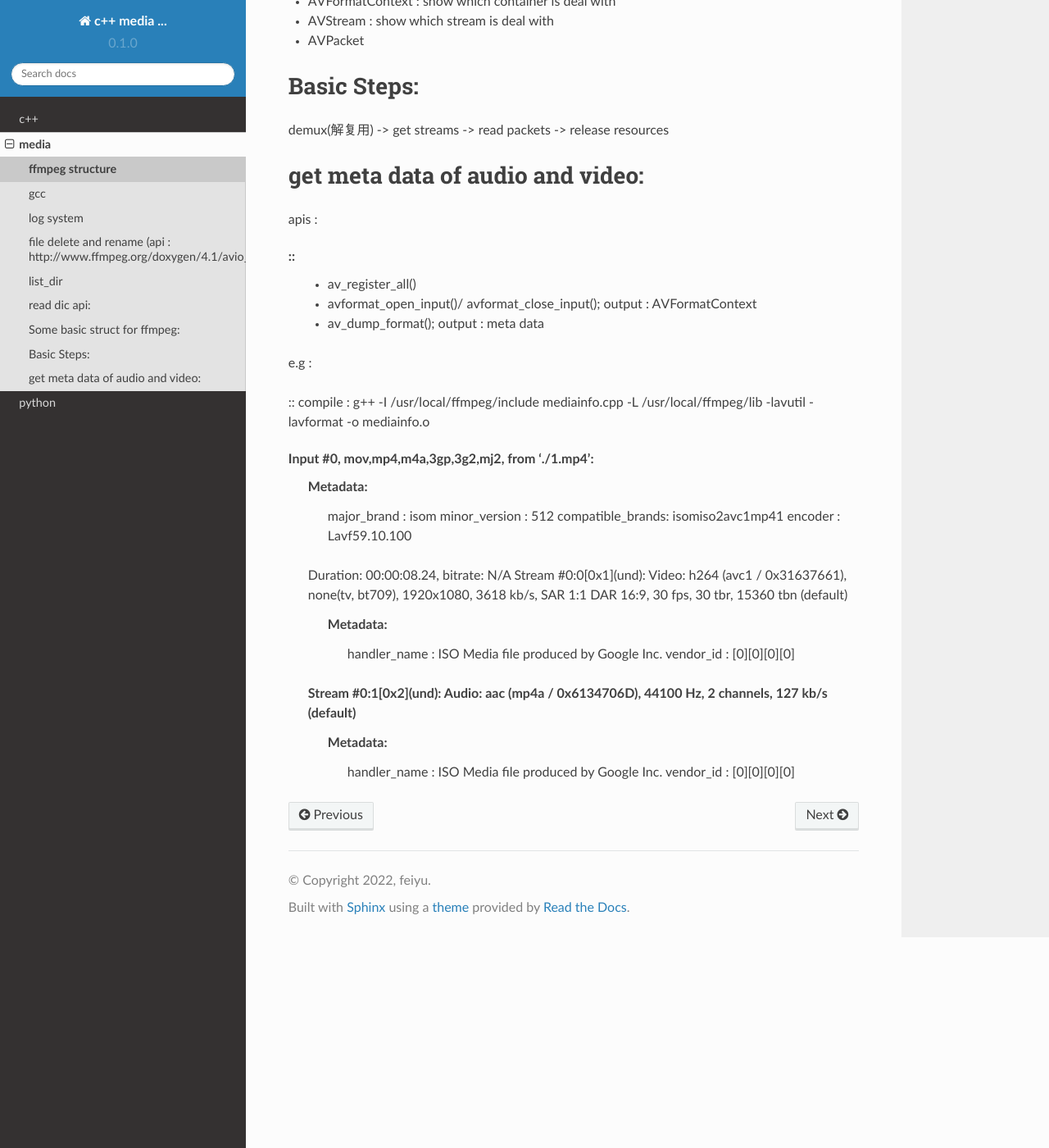
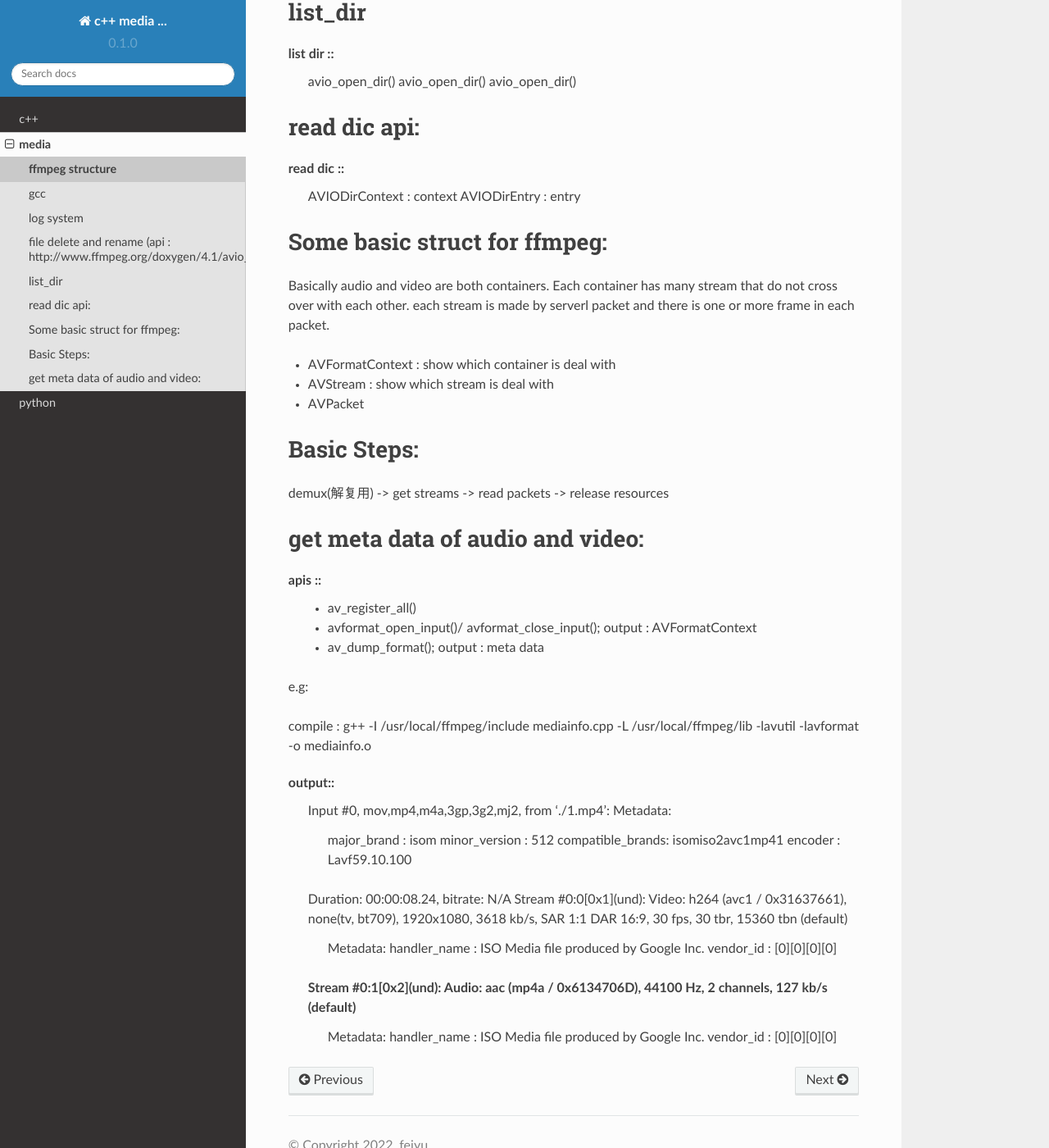
Before and after one commit to feiyuzhan/book, a Sphinx documentation site: the page built from docs/source/ffmpeg.rst, in a window 1280 px wide and 1400 px high, scrolled down 1029 px. Shown: the whole window at 82% size. Built offline with Sphinx 7.4.7 and the Read the Docs theme 2.0.0, drawn with Linux system fonts in a browser that asks for light colours; some of the changed text lies outside the part shown.

Commit message:
refresh layout

```diff
--- a/docs/source/ffmpeg.rst
+++ b/docs/source/ffmpeg.rst
@@ -16,7 +16,7 @@
 gcc
 =============
 
-.. code-block::
+compile option ::
     g++ -I /usr/local/ffmpeg/include delete_file.cpp -L /usr/local/ffmpeg/lib -lavformat -o delete_file.o
     g++ -I /usr/local/ffmpeg/include ffmpeg_list_dir.cpp -L /usr/local/ffmpeg/lib -lavformat -lavutil -o ffmpeg_list_dir.o
 
@@ -27,7 +27,7 @@
 1. should include <libavutil/log.h>
 2. api:
 
-.. code-block:: c
+log ::
     av_log_set_level()
     av_log()
 
@@ -37,7 +37,7 @@
 =============
 1. access to file system should include <libavformat/avio.h>
 
-.. code-block:: c
+file option ::
     avpriv_io_delete()
     avpriv_io_move()
 
@@ -46,17 +46,18 @@
 list_dir
 =============
 
-.. code-block:: c
+list dir ::
     avio_open_dir()
     avio_open_dir()
     avio_open_dir()
+
 
 
 read dic api:
 =============
 
 
-.. code-block:: c
+read dic ::
     AVIODirContext : context
     AVIODirEntry : entry
 
@@ -81,30 +82,28 @@
 get meta data of audio and video:
 ==============
 
-apis :
-
-::
+apis ::
     * av_register_all()
     * avformat_open_input()/ avformat_close_input(); output : AVFormatContext
     * av_dump_format(); output : meta data
 
-e.g :
+e.g:
 
-::
 compile : g++ -I /usr/local/ffmpeg/include mediainfo.cpp -L /usr/local/ffmpeg/lib  -lavutil -lavformat -o mediainfo.o
 
-Input #0, mov,mp4,m4a,3gp,3g2,mj2, from './1.mp4':
-  Metadata:
-    major_brand     : isom
-    minor_version   : 512
-    compatible_brands: isomiso2avc1mp41
-    encoder         : Lavf59.10.100
-  Duration: 00:00:08.24, bitrate: N/A
-  Stream #0:0[0x1](und): Video: h264 (avc1 / 0x31637661), none(tv, bt709), 1920x1080, 3618 kb/s, SAR 1:1 DAR 16:9, 30 fps, 30 tbr, 15360 tbn (default)
+output::
+    Input #0, mov,mp4,m4a,3gp,3g2,mj2, from './1.mp4':
     Metadata:
-      handler_name    : ISO Media file produced by Google Inc.
-      vendor_id       : [0][0][0][0]
-  Stream #0:1[0x2](und): Audio: aac (mp4a / 0x6134706D), 44100 Hz, 2 channels, 127 kb/s (default)
-    Metadata:
-      handler_name    : ISO Media file produced by Google Inc.
-      vendor_id       : [0][0][0][0]
+        major_brand     : isom
+        minor_version   : 512
+        compatible_brands: isomiso2avc1mp41
+        encoder         : Lavf59.10.100
+    Duration: 00:00:08.24, bitrate: N/A
+    Stream #0:0[0x1](und): Video: h264 (avc1 / 0x31637661), none(tv, bt709), 1920x1080, 3618 kb/s, SAR 1:1 DAR 16:9, 30 fps, 30 tbr, 15360 tbn (default)
+        Metadata:
+        handler_name    : ISO Media file produced by Google Inc.
+        vendor_id       : [0][0][0][0]
+    Stream #0:1[0x2](und): Audio: aac (mp4a / 0x6134706D), 44100 Hz, 2 channels, 127 kb/s (default)
+        Metadata:
+        handler_name    : ISO Media file produced by Google Inc.
+        vendor_id       : [0][0][0][0]
--- a/docs/source/gdb.rst
+++ b/docs/source/gdb.rst
@@ -1,5 +1,7 @@
 gdb
 ===================================
+
+commands:
 
 1. gcc -g test.c -o test.out
 2. gdb ./test.out
--- a/docs/source/makefile and autotools.rst
+++ b/docs/source/makefile and autotools.rst
@@ -1,8 +1,6 @@
 makefile and autotools
 ===================================
 
-Contents
---------
 
 c++ project的编译方式大致有以下几种: Makefile, autotools, cmake. 这里只是关于makefile以及autotools相关入门知识整理,对于cmake因为还没用到暂且不表.
 
```
